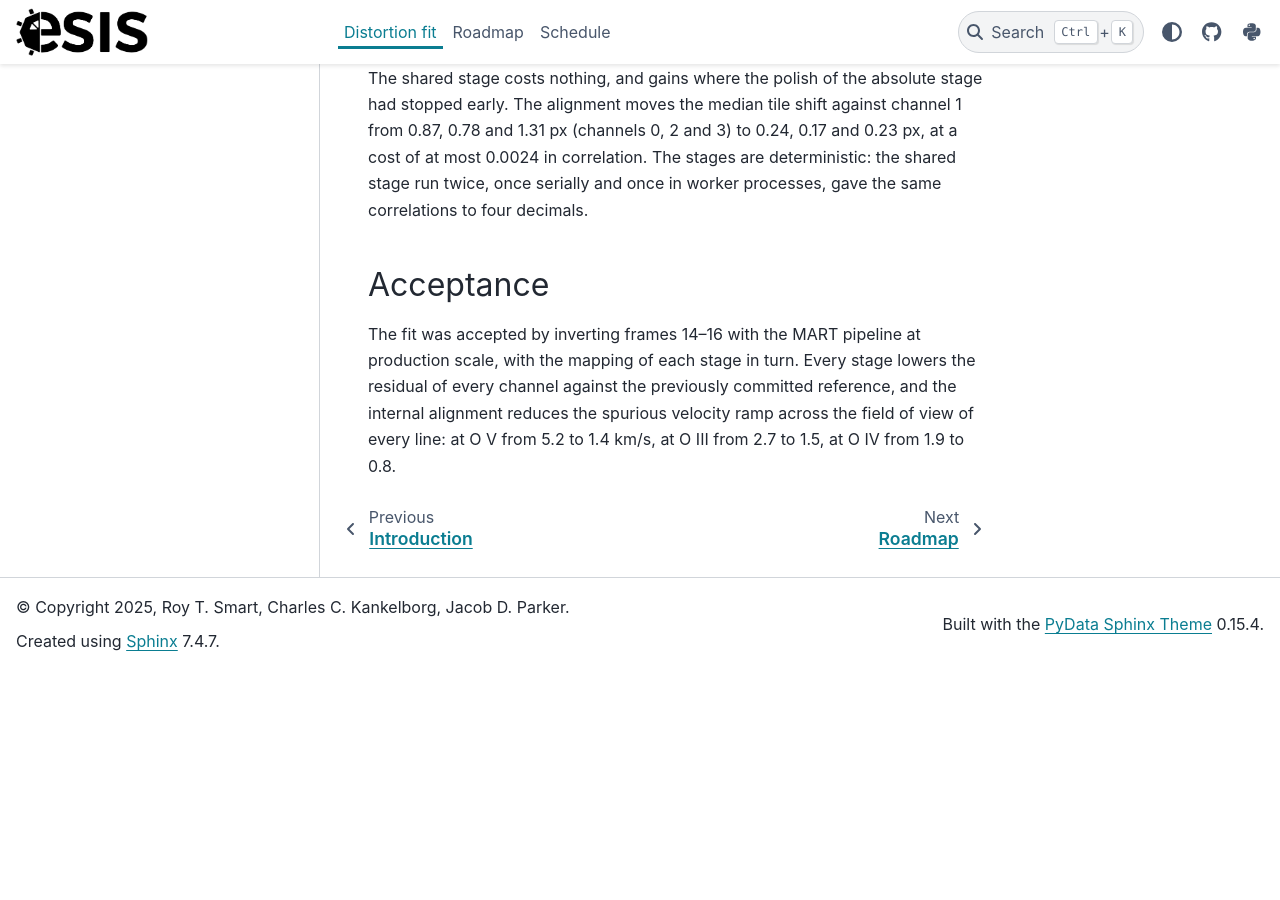
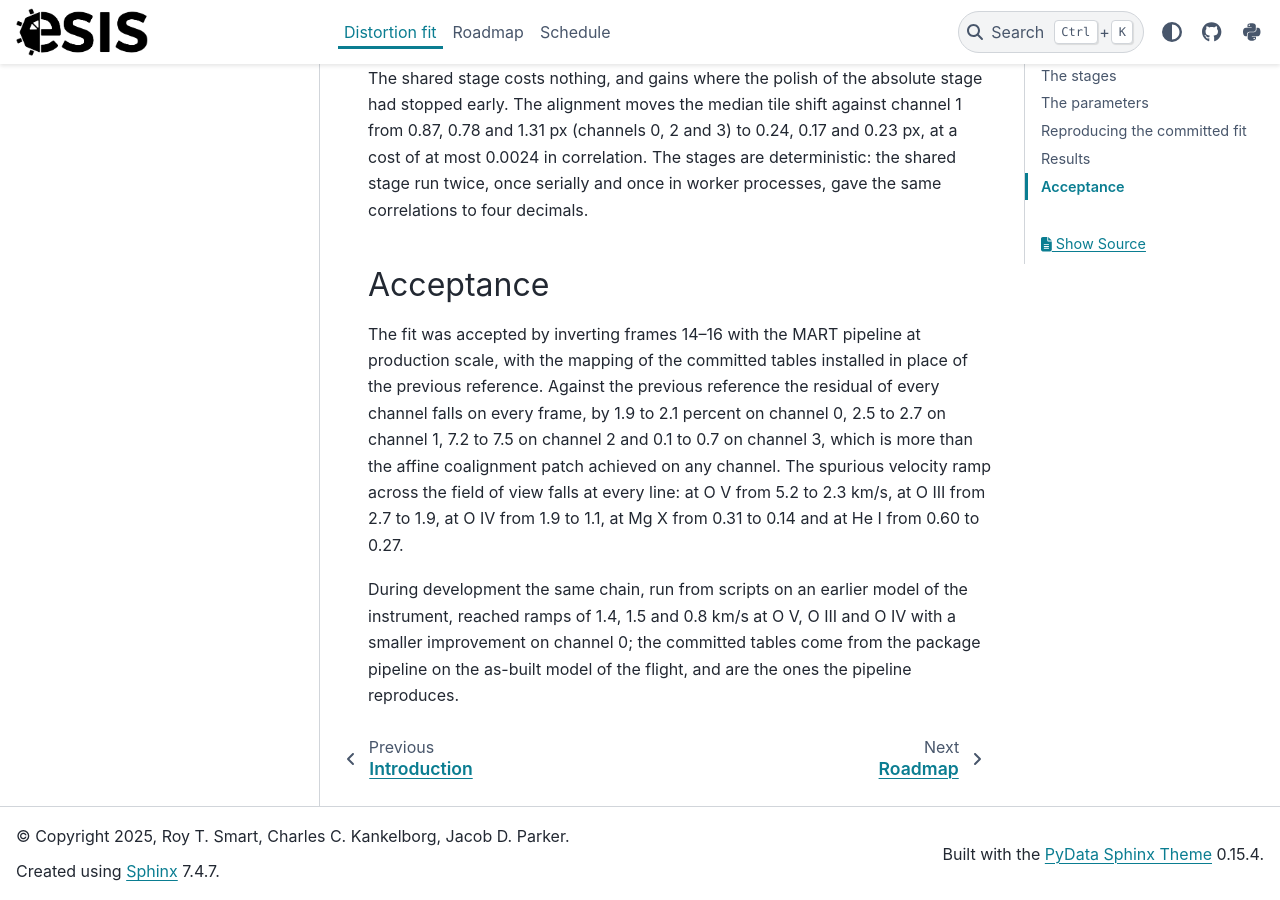
Before and after one commit to esis-mission/esis, a Sphinx documentation site: the page built from docs/reports/distortion-fit.rst, in a window 1280 px wide and 900 px high, scrolled down 3075 px. Built offline with Sphinx 7.4.7 and the PyData theme 0.15.4, drawn with Linux system fonts in a browser that asks for light colours; pages that are not in the unit, such as notebooks, are missing from menus; before the commit the page ends 3746 px from its top, so only the background shows below that.

Commit message:
Record the acceptance of the regenerated tables in the report
Co-Authored-By: Claude Fable 5.1 <noreply@anthropic.com>
Claude-Session: https://claude.ai/code/session_01BZvKF7o45wK4QpnpQPD581

```diff
--- a/docs/reports/distortion-fit.rst
+++ b/docs/reports/distortion-fit.rst
@@ -134,8 +134,17 @@ Acceptance
 ----------
 
 The fit was accepted by inverting frames 14--16 with the MART pipeline at
-production scale, with the mapping of each stage in turn.  Every stage
-lowers the residual of every channel against the previously committed
-reference, and the internal alignment reduces the spurious velocity ramp
-across the field of view of every line: at O V from 5.2 to 1.4 km/s, at
-O III from 2.7 to 1.5, at O IV from 1.9 to 0.8.
+production scale, with the mapping of the committed tables installed in
+place of the previous reference.  Against the previous reference the
+residual of every channel falls on every frame, by 1.9 to 2.1 percent on
+channel 0, 2.5 to 2.7 on channel 1, 7.2 to 7.5 on channel 2 and 0.1 to 0.7
+on channel 3, which is more than the affine coalignment patch achieved on
+any channel.  The spurious velocity ramp across the field of view falls at
+every line: at O V from 5.2 to 2.3 km/s, at O III from 2.7 to 1.9, at O IV
+from 1.9 to 1.1, at Mg X from 0.31 to 0.14 and at He I from 0.60 to 0.27.
+
+During development the same chain, run from scripts on an earlier model of
+the instrument, reached ramps of 1.4, 1.5 and 0.8 km/s at O V, O III and
+O IV with a smaller improvement on channel 0; the committed tables come
+from the package pipeline on the as-built model of the flight, and are the
+ones the pipeline reproduces.
```
